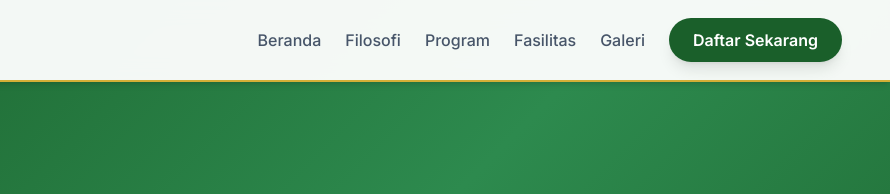
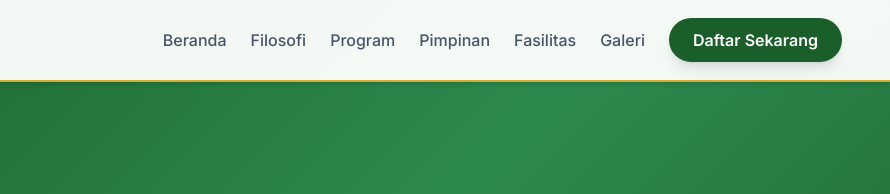
Before and after one commit to elhak/smp-mustain-romly, a website: page src/index.html in a window 1280 px wide. Shown: the top 194 px of the page, 390-1280 px from the left. Drawn offline with nearby package versions, Linux system fonts and the light colour scheme.

Commit message:
Add Pimpinan to navigation menu (#11)
- Added Pimpinan link to desktop navigation
- Added Pimpinan link to mobile menu

Co-authored-by: ArkCode <arkcode@openclaw.ai>

```diff
--- a/src/index.html
+++ b/src/index.html
@@ -98,6 +98,7 @@
                     <a href="#beranda" class="text-slate-600 hover:text-sparta-green font-medium transition-colors">Beranda</a>
                     <a href="#filosofi" class="text-slate-600 hover:text-sparta-green font-medium transition-colors">Filosofi</a>
                     <a href="#program" class="text-slate-600 hover:text-sparta-green font-medium transition-colors">Program</a>
+                    <a href="#pimpinan" class="text-slate-600 hover:text-sparta-green font-medium transition-colors">Pimpinan</a>
                     <a href="#fasilitas" class="text-slate-600 hover:text-sparta-green font-medium transition-colors">Fasilitas</a>
                     <a href="#galeri" class="text-slate-600 hover:text-sparta-green font-medium transition-colors">Galeri</a>
                     <a href="#daftar" class="bg-sparta-green hover:bg-sparta-green-light text-white px-6 py-2.5 rounded-full font-semibold transition-all hover:scale-105 shadow-lg hover:shadow-xl">
@@ -120,6 +121,7 @@
                 <a href="#beranda" class="block py-2 text-slate-600 hover:text-sparta-green font-medium">Beranda</a>
                 <a href="#filosofi" class="block py-2 text-slate-600 hover:text-sparta-green font-medium">Filosofi SPARTA</a>
                 <a href="#program" class="block py-2 text-slate-600 hover:text-sparta-green font-medium">Program Unggulan</a>
+                <a href="#pimpinan" class="block py-2 text-slate-600 hover:text-sparta-green font-medium">Pimpinan</a>
                 <a href="#fasilitas" class="block py-2 text-slate-600 hover:text-sparta-green font-medium">Fasilitas</a>
                 <a href="#galeri" class="block py-2 text-slate-600 hover:text-sparta-green font-medium">Galeri</a>
                 <a href="#daftar" class="block bg-sparta-green text-white text-center py-3 rounded-full font-semibold mt-4">Daftar Sekarang</a>
```
